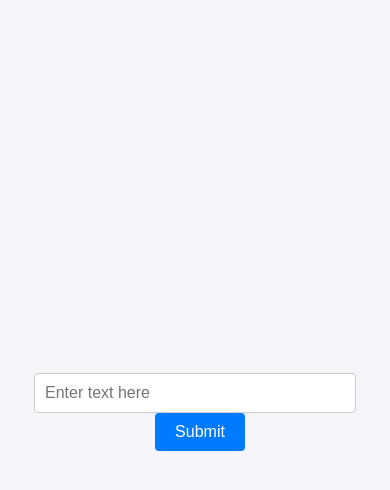
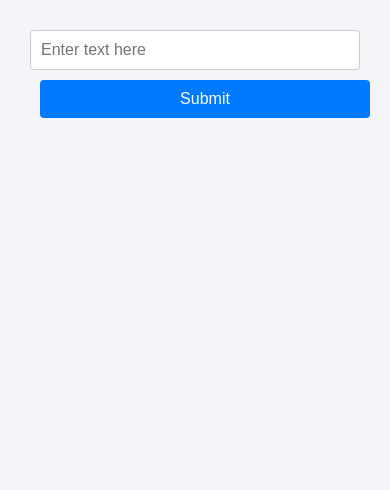
Before and after one commit to dalvimangesh/japanese-tutor, a plain HTML site: page index.html in a window 390 px wide. Drawn offline with Linux system fonts and the light colour scheme.

Commit message:
Add files via upload

```diff
--- a/styles.css
+++ b/styles.css
@@ -1,9 +1,9 @@
 body {
     display: flex;
     justify-content: center;
-    align-items: center;
+    /* align-items: center; */
     height: 100vh;
-    margin: 0;
+    margin: 100px;
     font-family: Arial, sans-serif;
     background-color: #f4f4f9;
 }
@@ -44,3 +44,45 @@ button:hover {
     font-size: 18px;
     color: #333;
 }
+
+@media (max-width: 600px) {
+    body {
+        margin: 20px;
+    }
+
+    input[type="text"] {
+        width: 100%;
+        box-sizing: border-box;
+    }
+
+    button {
+        width: 100%;
+        margin-top: 10px;
+    }
+
+    .container {
+        width: 100%;
+        padding: 10px;
+    }
+}
+
+@media (max-width: 600px) {
+    body {
+        margin: 20px;
+    }
+
+    input[type="text"] {
+        width: 100%;
+        box-sizing: border-box;
+    }
+
+    button {
+        width: 100%;
+        margin-top: 10px;
+    }
+
+    .container {
+        width: 100%;
+        padding: 10px;
+    }
+}
```
Also changed, not shown: requirements.txt, 2 other files.
